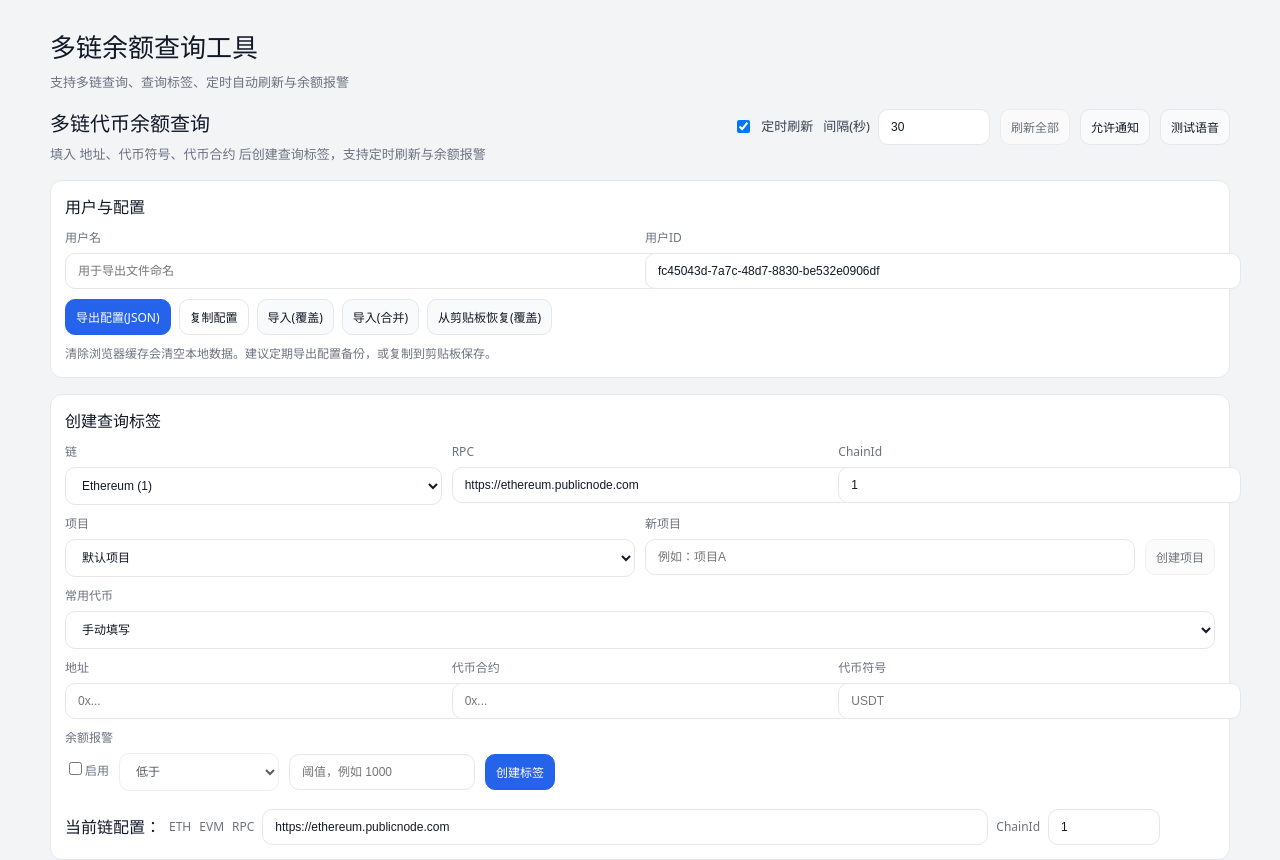
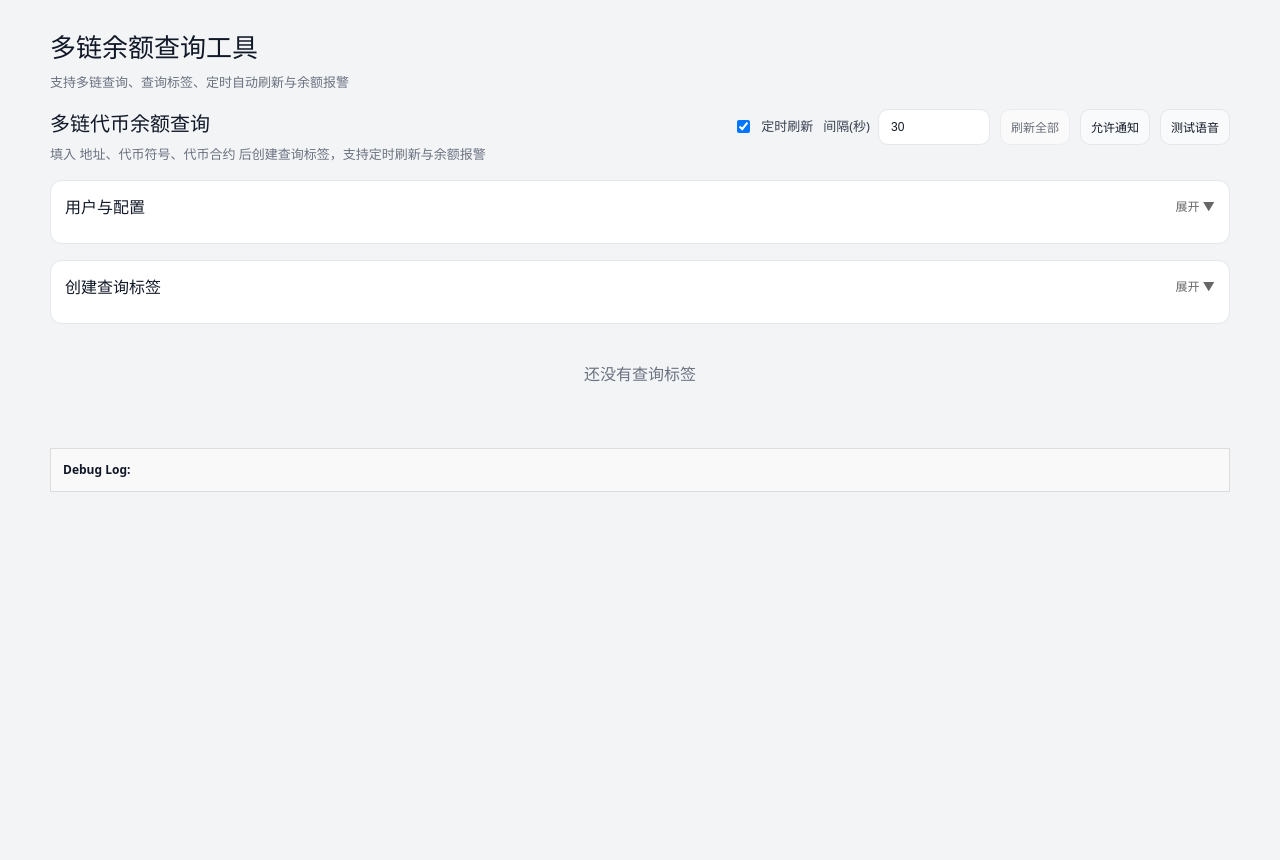
Before and after one commit to UncleBitcoin/mcbt, a React (Vite) app: page / in a window 1280 px wide. Shown: the top 860 px of the page. After the commit the page ends 800 px from the top, so only its background shows below. Built offline with nearby package versions, Linux system fonts and the light colour scheme.

Commit message:
feat: make config and create panels collapsible, collapsed by default

```diff
--- a/src/BalanceTool.jsx
+++ b/src/BalanceTool.jsx
@@ -1148,6 +1148,9 @@ export default function BalanceTool() {
     return { ordered, map, totals }
   }, [projects, queries])
 
+  const [isConfigExpanded, setIsConfigExpanded] = useState(false)
+  const [isCreateExpanded, setIsCreateExpanded] = useState(false)
+
   return (
     <div className="mcbt">
       <div className="mcbt-header">
@@ -1183,7 +1186,15 @@ export default function BalanceTool() {
       </div>
 
       <div className="mcbt-card">
-        <div className="mcbt-card-title">用户与配置</div>
+        <div
+          className="mcbt-card-title"
+          onClick={() => setIsConfigExpanded(!isConfigExpanded)}
+          style={{ cursor: 'pointer', display: 'flex', justifyContent: 'space-between', alignItems: 'center' }}
+        >
+          <span>用户与配置</span>
+          <span style={{ fontSize: '12px', color: '#666' }}>{isConfigExpanded ? '收起 ▲' : '展开 ▼'}</span>
+        </div>
+        {isConfigExpanded && (
         <div className="mcbt-form">
           <div className="mcbt-row mcbt-row-2">
             <div className="mcbt-field">
@@ -1244,11 +1255,21 @@ export default function BalanceTool() {
             清除浏览器缓存会清空本地数据。建议定期导出配置备份，或复制到剪贴板保存。
           </div>
         </div>
+        )}
       </div>
 
       <div className="mcbt-card">
-        <div className="mcbt-card-title">创建查询标签</div>
-
+        <div
+          className="mcbt-card-title"
+          onClick={() => setIsCreateExpanded(!isCreateExpanded)}
+          style={{ cursor: 'pointer', display: 'flex', justifyContent: 'space-between', alignItems: 'center' }}
+        >
+          <span>创建查询标签</span>
+          <span style={{ fontSize: '12px', color: '#666' }}>{isCreateExpanded ? '收起 ▲' : '展开 ▼'}</span>
+        </div>
+
+        {isCreateExpanded && (
+        <>
         {formError ? <div className="mcbt-error">{formError}</div> : null}
 
         <div className="mcbt-form">
@@ -1444,6 +1465,8 @@ export default function BalanceTool() {
             </div>
           ) : null}
         </div>
+        </>
+        )}
       </div>
 
       <div className="mcbt-list">
```
Also changed, not shown: vercel.json (added), 1 other file (tests, documents, lock files or other folders).
